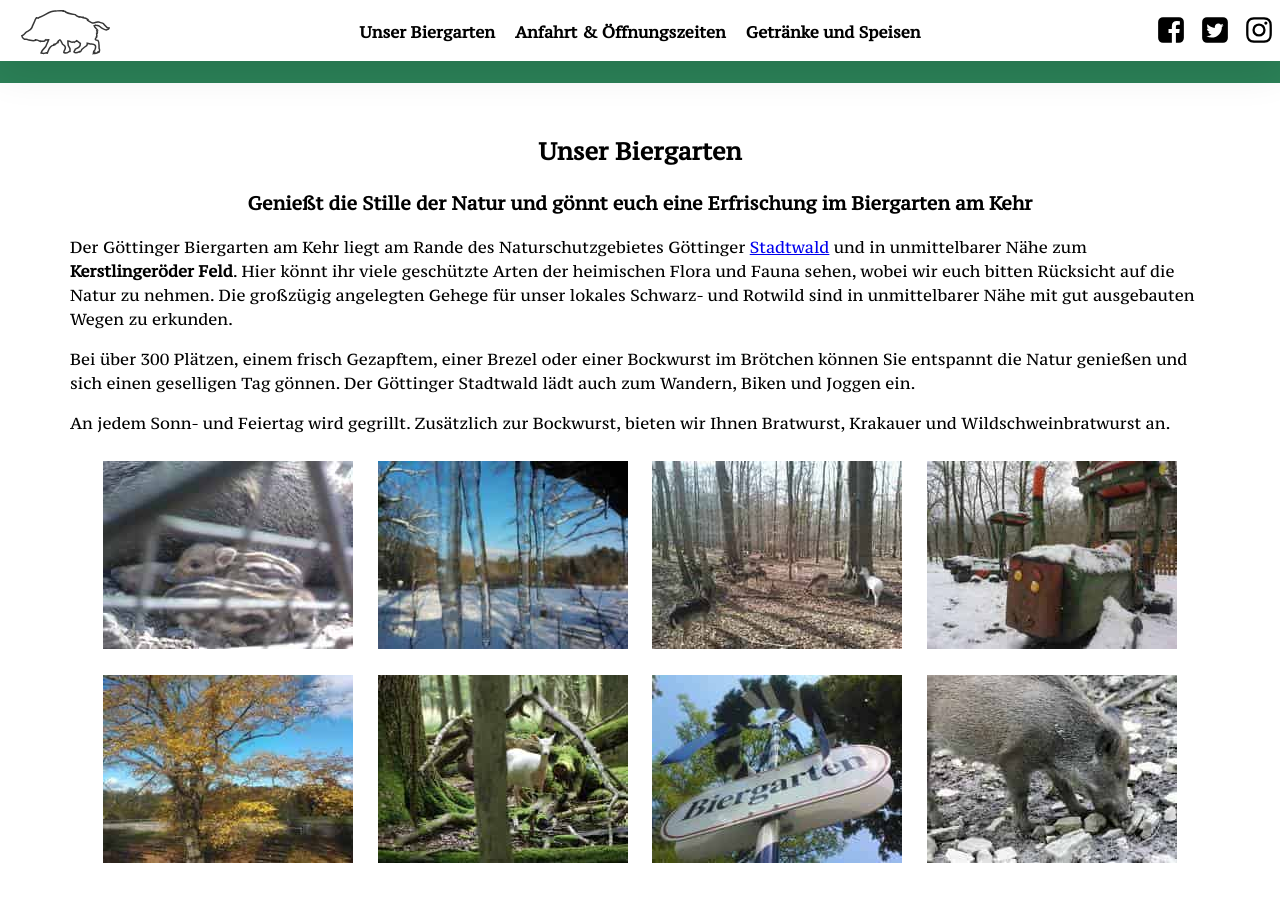
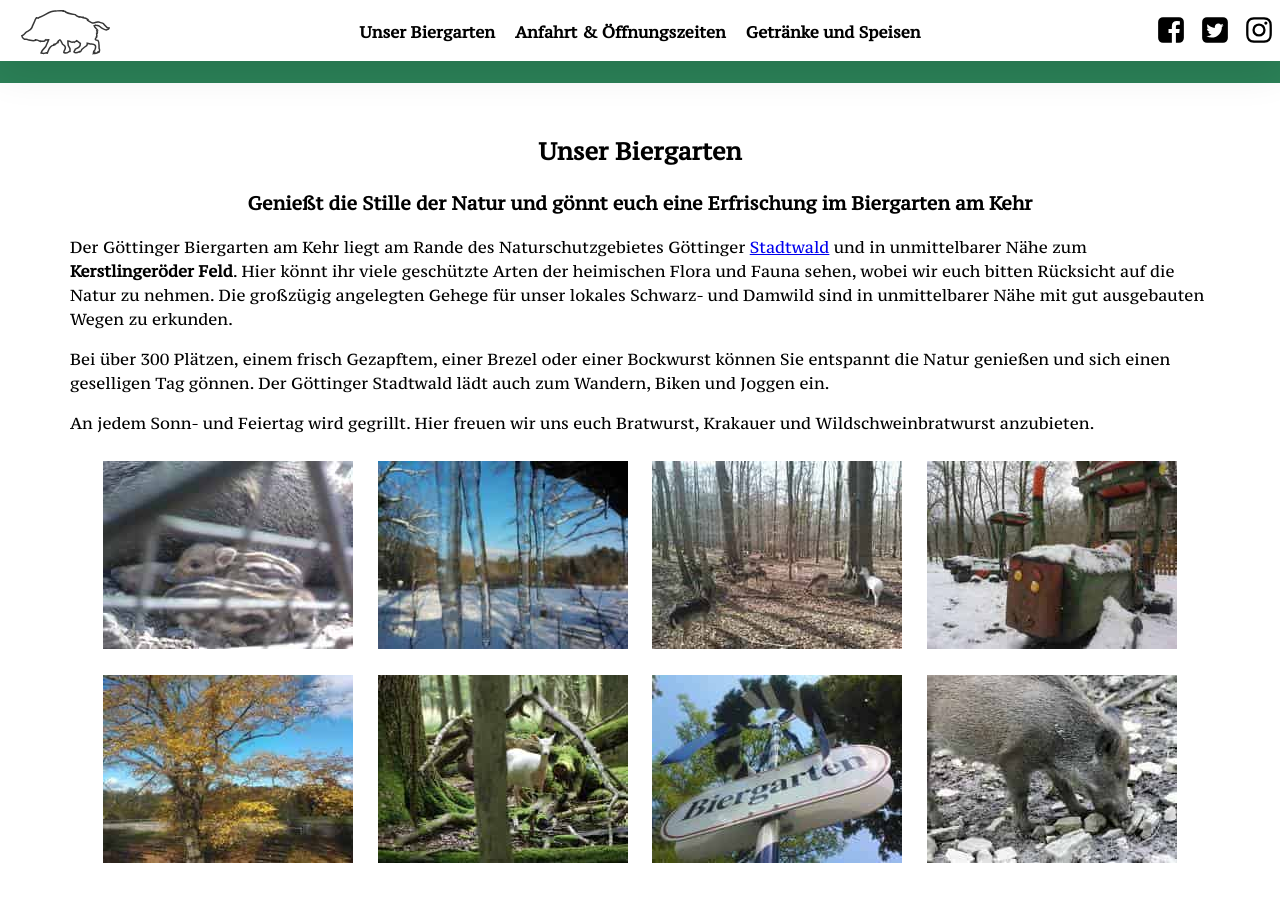
Before and after one commit to versable/kehr-website, a Jekyll site: the page built from index.html, in a window 1280 px wide and 900 px high, scrolled down 610 px. Built offline with Jekyll 4.4.1, drawn with Linux system fonts in a browser that asks for light colours.

Commit message:
Update landing page text

```diff
--- a/index.html
+++ b/index.html
@@ -43,19 +43,19 @@ layout: default
     Göttinger <a href="https://www.goettingen.de/verwaltung/struktur/details/stadtforstamt.html" target="_blank">Stadtwald</a>
     und in unmittelbarer Nähe zum <b>Kerstlingeröder
     Feld</b>. Hier könnt ihr viele geschützte Arten der heimischen Flora und
-    Fauna sehen, wobei wir euch bitten Rücksicht auf die Natur zu nehmen.
-    Die großzügig angelegten Gehege für unser lokales Schwarz- und Rotwild sind
+    Fauna sehen, wobei wir euch bitten Rücksicht auf die Natur zu nehmen.  Die
+    großzügig angelegten Gehege für unser lokales Schwarz- und Damwild sind
     in unmittelbarer Nähe mit gut ausgebauten Wegen zu erkunden.
     </p>
     <p>
-    Bei über 300 Plätzen, einem frisch Gezapftem, einer Brezel oder
-    einer Bockwurst im Brötchen können Sie entspannt die Natur genießen und sich
-    einen geselligen Tag gönnen. Der Göttinger Stadtwald lädt auch zum
-    Wandern, Biken und Joggen ein.
+    Bei über 300 Plätzen, einem frisch Gezapftem, einer Brezel oder einer
+    Bockwurst können Sie entspannt die Natur genießen und sich einen geselligen
+    Tag gönnen. Der Göttinger Stadtwald lädt auch zum Wandern, Biken und Joggen
+    ein.
     </p>
     <p>
-    An jedem Sonn- und Feiertag wird gegrillt. Zusätzlich zur Bockwurst, bieten
-    wir Ihnen Bratwurst, Krakauer und Wildschweinbratwurst an.
+    An jedem Sonn- und Feiertag wird gegrillt. Hier freuen wir uns euch
+    Bratwurst, Krakauer und Wildschweinbratwurst anzubieten.
     </p>
     <div class="thumbs">
         <a href="/images/kehr3.jpg"><img src="/images/kehr3-t.jpg" loading="lazy" width="250" height="188" alt="Frischlinge"></a>
```
